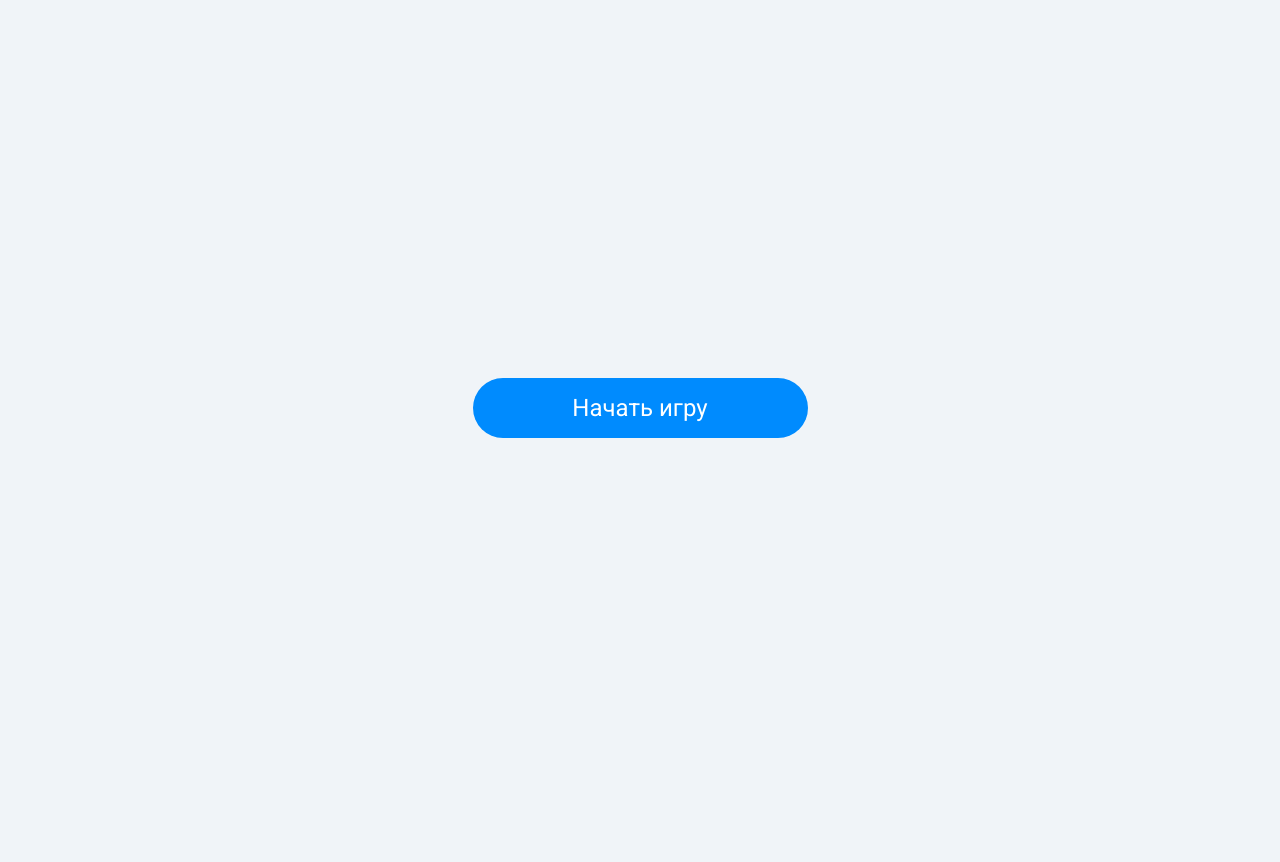
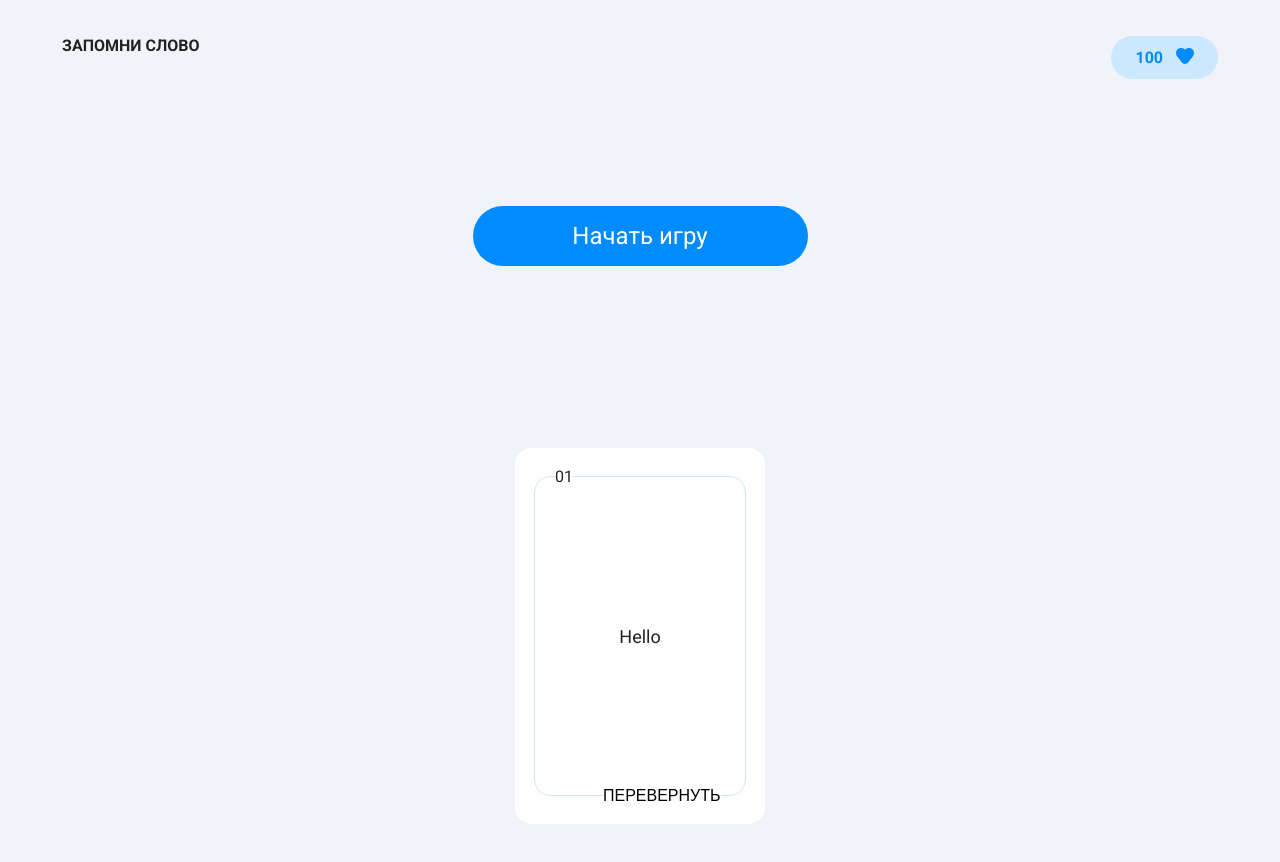
Before and after one commit to CHOPAZ/vue-cards, a Vue app: page / in a window 1280 px wide. Shown: the top 862 px of the page. Before the commit the page ends 816 px from the top, so only its background shows below. Built offline with nearby package versions, Linux system fonts and the light colour scheme.

Commit message:
3-events

```diff
--- a/src/App.vue
+++ b/src/App.vue
@@ -1,9 +1,23 @@
 <script setup>
   import VButton from './components/VButton.vue'
+  import VCard from './components/VCard.vue'
+  import VScore from './components/VScore.vue'
 </script>
 
 <template>
-  <VButton>Начать игру</VButton>
+  <header>
+    <VScore />
+  </header>
+  <main>
+    <VButton>Начать игру</VButton>
+    <VCard />
+  </main>
 </template>
 
-<style scoped></style>
+<style scoped>
+  main {
+    display: grid;
+    place-items: center;
+    min-height: 100vh;
+  }
+</style>
--- /dev/null
+++ b/src/components/VCard.vue
@@ -0,0 +1,126 @@
+<script setup>
+  import VIcons from './VIcons.vue'
+
+  let status = false
+  let isActive = false
+
+  function toUpend() {
+    isActive = !isActive
+  }
+
+  function changeStatus() {
+    status = !status
+  }
+</script>
+
+<template>
+  <div class="card__container">
+    <div class="card" :class="{ 'card-upend': isActive }">
+      <div class="card__front">
+        <span class="card__numbering">01</span>
+        <p class="card__word">Hello</p>
+        <button class="card__btn" @click="toUpend">ПЕРЕВЕРНУТЬ</button>
+      </div>
+      <div class="card__back">
+        <span class="card__numbering">01</span>
+        <p class="card__word">Привет</p>
+        <div class="card__change-status">
+          <button class="change-status__btn">
+            <VIcons icon-id="cross" :width="24" :height="24" />
+          </button>
+          <button class="change-status__btn">
+            <VIcons icon-id="tick" :width="24" :height="24" />
+          </button>
+        </div>
+      </div>
+    </div>
+  </div>
+</template>
+
+<style scoped>
+  .card__container {
+    perspective: 1000px;
+    width: 250px;
+    height: 376px;
+    padding: 28px 19px;
+    border: none;
+    border-radius: var(--br16);
+    background-color: var(--color-secondary);
+  }
+
+  .card {
+    position: relative;
+    width: 100%;
+    height: 100%;
+
+    transform-style: preserve-3d;
+    transition: transform 1s;
+  }
+
+  .card__container:hover .card {
+    transform: rotateY(180deg);
+  }
+
+  .card__front,
+  .card__back {
+    padding: 28px 19px;
+    position: absolute;
+    height: 100%;
+    width: 100%;
+
+    backface-visibility: hidden;
+
+    display: flex;
+    justify-content: center;
+    align-items: center;
+    border: 1px solid var(--color-blue-light);
+    border-radius: var(--br16);
+    background-color: var(--color-secondary);
+  }
+
+  .card__back {
+    transform: rotateY(180deg);
+  }
+
+  .card__numbering {
+    position: absolute;
+    top: -10px;
+    left: 20px;
+    background-color: var(--color-secondary);
+  }
+
+  .card__word {
+    font-size: 18px;
+    font-weight: 400;
+  }
+
+  .card__btn {
+    position: absolute;
+    bottom: -10px;
+    left: 68px;
+    border: none;
+    background-color: var(--color-secondary);
+    cursor: pointer;
+    font-size: 16px;
+  }
+
+  .card__change-status {
+    position: absolute;
+    display: flex;
+    align-items: center;
+    gap: 32px;
+
+    bottom: -12px;
+    left: 82px;
+    border: none;
+    background-color: var(--color-secondary);
+    cursor: pointer;
+    font-size: 16px;
+    padding: 0 6px;
+  }
+
+  .change-status__btn {
+    border: 0;
+    background-color: var(--color-secondary);
+  }
+</style>
--- /dev/null
+++ b/src/components/VIcons.vue
@@ -0,0 +1,43 @@
+<script setup>
+  const { width, height, fill, iconId } = defineProps({
+    width: {
+      type: Number,
+      default: 20,
+    },
+    height: {
+      type: Number,
+      default: 20,
+    },
+    fill: {
+      type: String,
+      default: 'primary',
+    },
+    iconId: {
+      type: String,
+      required: true,
+    },
+    classValue: {
+      type: String,
+      default: '',
+    },
+  })
+</script>
+
+<template>
+  <svg
+    :viewBox="`0 0 ${width} ${height}`"
+    :width
+    :height
+    :fill="`var(--color-${fill})`"
+    :class="classValue"
+  >
+    <use :xlink:href="`/src/assets/sprite.svg#${iconId}`" />
+  </svg>
+</template>
+
+<style scoped>
+  svg {
+    display: block;
+    transition: fill 0.1s linear;
+  }
+</style>
--- /dev/null
+++ b/src/components/VScore.vue
@@ -0,0 +1,42 @@
+<script setup>
+  import VIcons from './VIcons.vue'
+
+  const props = defineProps({
+    value: {
+      type: String,
+      default: '100',
+    },
+  })
+</script>
+
+<template>
+  <div class="score">
+    <h1>ЗАПОМНИ СЛОВО</h1>
+    <div class="score__health">
+      <span>{{ props.value }}</span>
+      <VIcons icon-id="heart" :width="18" :height="16" />
+    </div>
+  </div>
+</template>
+
+<style scoped>
+  .score {
+    display: flex;
+    justify-content: space-between;
+    padding: 36px 62px;
+  }
+  .score__health {
+    display: flex;
+    gap: 13px;
+    background-color: var(--color-blue-light);
+    border: none;
+    border-radius: var(--br36);
+    padding: 12px 24px;
+  }
+
+  span {
+    font-size: 16px;
+    font-weight: 700;
+    color: var(--color-blue);
+  }
+</style>
--- a/src/style.css
+++ b/src/style.css
@@ -1,12 +1,21 @@
+* {
+  margin: 0;
+  padding: 0;
+  box-sizing: border-box;
+}
+
 :root {
   --color-primary: #222222;
   --color-secondary: #ffffff;
   --color-blue: #008bfe;
   --color-bg: #f0f4f8;
+  --color-blue-light: #cce8ff;
 
   --font: 'Roboto', sans-serif;
 
   --br12: 12px;
+  --br16: 16px;
+  --br36: 36px;
   --br100: 100px;
 }
 
@@ -18,8 +27,9 @@ body {
   -moz-osx-font-smoothing: grayscale;
   background-color: var(--color-bg);
   color: var(--color-primary);
+}
 
-  display: grid;
-  place-items: center;
-  min-height: 100vh;
+h1 {
+  font-size: 16px;
+  font-weight: 700;
 }
```
Also changed, not shown: src/assets/sprite.svg (added).
